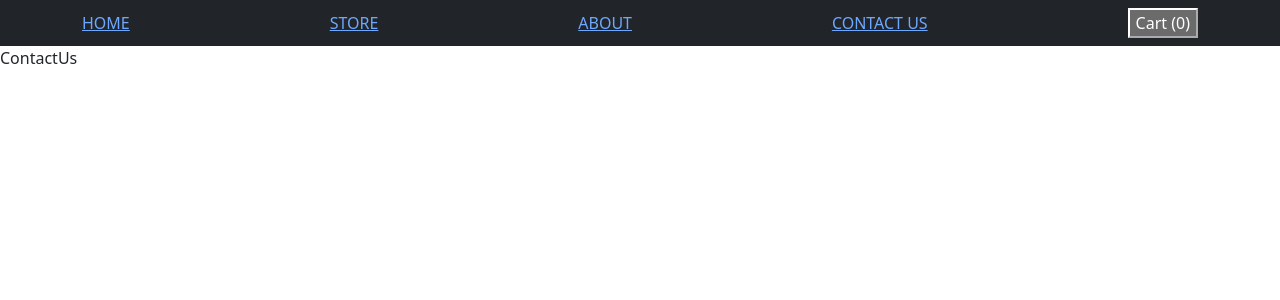
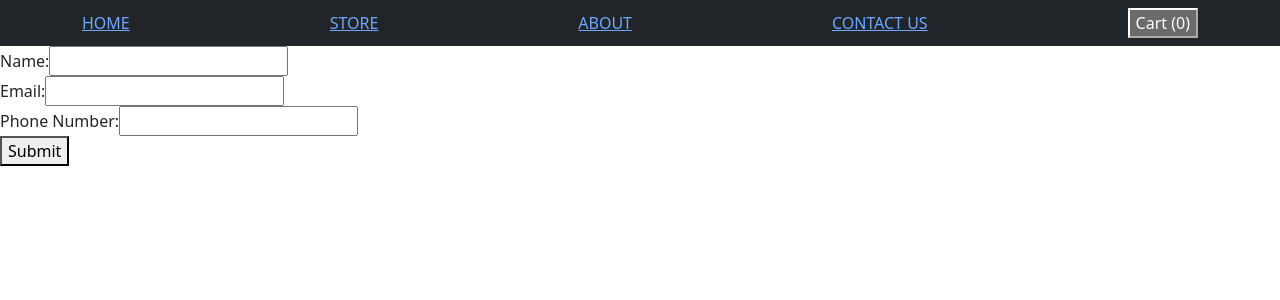
Before and after one commit to Rajatsoni5/theecom, a React (Create React App) app: page /contact in a window 1280 px wide. Shown: the top 300 px of the page. Built offline with nearby package versions, Linux system fonts and the light colour scheme.

Commit message:
created contact us and required form

```diff
--- a/src/components/ContactUs.jsx
+++ b/src/components/ContactUs.jsx
@@ -1,9 +1,62 @@
-import React from 'react'
+// ContactUs.js
+import React, { useState } from 'react';
 
-function ContactUs() {
+const ContactUs = () => {
+  const [name, setName] = useState('');
+  const [email, setEmail] = useState('');
+  const [phone, setPhone] = useState('');
+
+  const handleSubmit = (e) => {
+    e.preventDefault();
+
+    const contactData = {
+      name,
+      email,
+      phone,
+    };
+
+    // Simulate form submission (you can replace this with a real API call)
+    console.log('Contact Data Submitted:', contactData);
+
+    // Clear the form
+    setName('');
+    setEmail('');
+    setPhone('');
+    alert('Contact information saved successfully!');
+  };
+
   return (
-    <div>ContactUs</div>
-  )
-}
+    <form onSubmit={handleSubmit}>
+      <div>
+        <label>Name:</label>
+        <input
+          type="text"
+          value={name}
+          onChange={(e) => setName(e.target.value)}
+          required
+        />
+      </div>
+      <div>
+        <label>Email:</label>
+        <input
+          type="email"
+          value={email}
+          onChange={(e) => setEmail(e.target.value)}
+          required
+        />
+      </div>
+      <div>
+        <label>Phone Number:</label>
+        <input
+          type="tel"
+          value={phone}
+          onChange={(e) => setPhone(e.target.value)}
+          required
+        />
+      </div>
+      <button type="submit">Submit</button>
+    </form>
+  );
+};
 
-export default ContactUs
+export default ContactUs;
```
